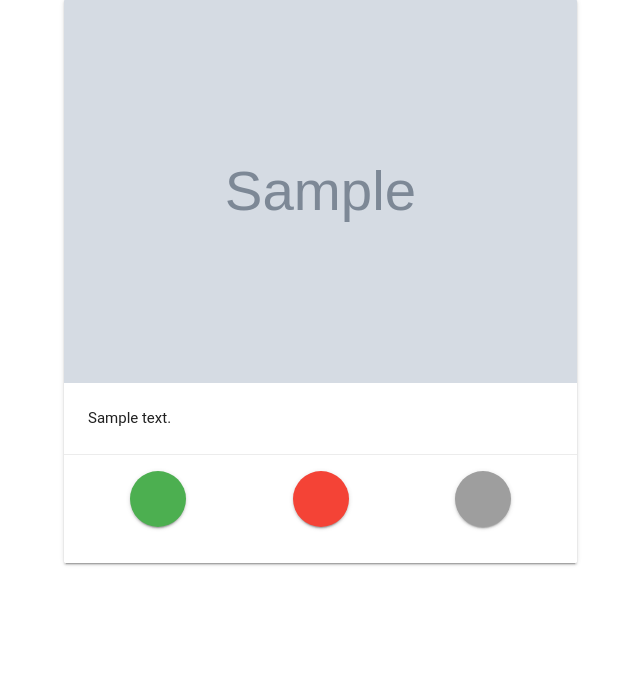
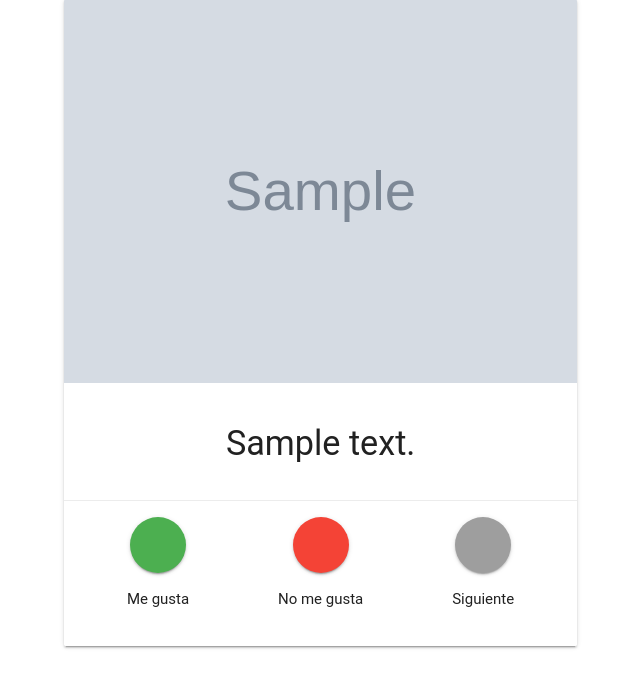
Before and after one commit to avenet/foxyrec, a Django app: page /loop/1/ in a window 1280 px wide. Shown: the part 73-761 px from the top of the page, without its empty margins (128-768 px from the left). Run offline with Django 3.2, Linux system fonts and the light colour scheme; tables that the repository leaves empty hold one stand-in row (values such as "Sample post"); grey boxes marked "Sample" are stand-in pictures; some libraries are stand-ins or nearby versions; some web fonts are replaced.

Commit message:
Improving product display

```diff
--- a/app/templates/loop.html
+++ b/app/templates/loop.html
@@ -27,8 +27,8 @@
               <img src="{{ foto }}" >
               <span class="card-title"></span>
             </div>
-            <div class="card-content">
-              <p>{{ desc }}</p>
+            <div class="card-content center-align">
+              <h4>{{ desc }}</h4>
             </div>
             <div class="card-action">
                 <form action="" method="post">
@@ -39,19 +39,22 @@
 
                 <div class="row">
                     <div class="col s4 center-align">
-                      <button type="submit" name="like" value="1" class="btn-floating btn-large waves-effect waves-light green">
+                      <button type="submit" name="like" value="1" class="btn-floating btn-large green waves-effect waves-light">
                           <i class="mdi-action-thumb-up"></i>
                       </button>
+                      <p class="center-align">Me gusta</p>
                     </div>
-                    <div class="col s4 center-align">
+                    <div class="col s4 center-align" style="display: block">
                       <button type="submit" name="dislike" value="0" class="btn-floating btn-large waves-effect waves-light red">
                           <i class="mdi-action-thumb-down"></i>
                       </button>
+                      <p class="center-align">No me gusta</p>
                     </div>
                     <div class="col s4 center-align">
                       <button type="submit" name="skip" value="0" class="btn-floating btn-large waves-effect waves-light grey">
                           <i class="mdi-av-skip-next"></i>
                       </button>
+                      <p class="center-align">Siguiente</p>
                     </div>
                 </div>
 
```
